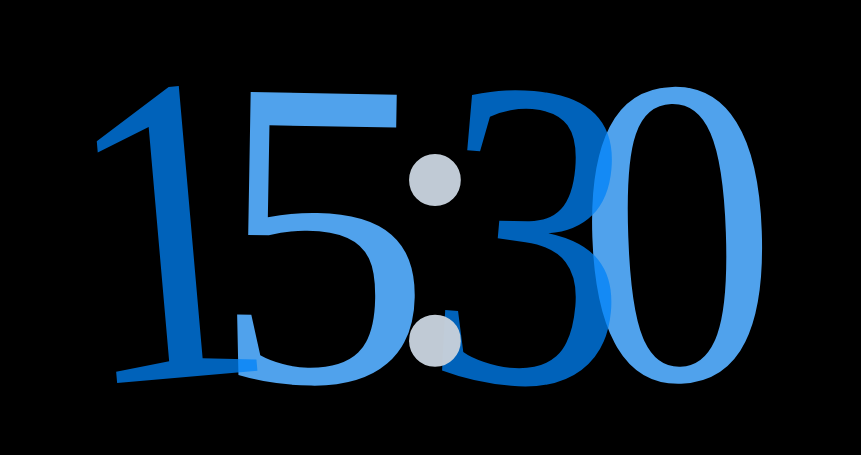
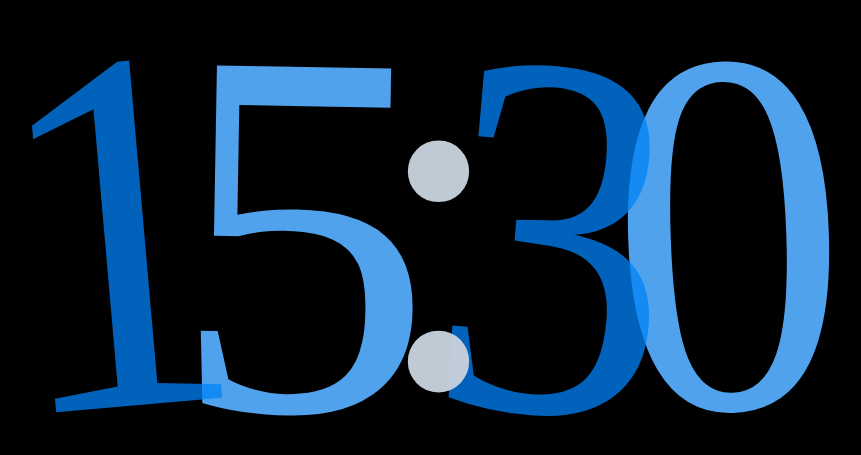
Before and after one commit to Fu-XDU/StandBy-Web, a Vue app: page / in a window 1280 px wide. Shown: the part 167-622 px from the top of the page, without its empty margins (217-1078 px from the left). Built offline with nearby package versions, Linux system fonts and the light colour scheme; the HTML template or start-up script is replaced by a standard one; a web font is replaced by a local one.

Commit message:
Use vw instead of vh

```diff
--- a/src/assets/main.css
+++ b/src/assets/main.css
@@ -2,3 +2,8 @@
     font-family: 'SF-Pro-Rounded-Black';
     src: url('/src/assets/fonts/SF-Pro-Rounded-Black.otf')
 }
+
+@font-face {
+    font-family: 'AFCamberwell-One-Regular';
+    src: url('/src/assets/fonts/AFCamberwell-One-Regular.otf')
+}
--- a/src/components/Float.vue
+++ b/src/components/Float.vue
@@ -43,13 +43,13 @@ function setColors(color1: string, color2: string, colonColor: string) {
 
 .font {
   font-family: 'SF-Pro-Rounded-Black', serif;
-  font-size: 50vh;
+  font-size: 37vw;
   display: flex;
   justify-content: center;
   align-items: center;
-  max-width: 100vh;
-  letter-spacing: -7vh;
-  padding-right: 7vh;
+  max-width: 100vw;
+  letter-spacing: -5vw;
+  padding-right: 5vw;
 }
 
 .digit-0 {
@@ -61,7 +61,7 @@ function setColors(color1: string, color2: string, colonColor: string) {
 
 .digit-1 {
   color: var(--color-2);
-  font-size: 55vh;
+  font-size: 41vw;
   transform: rotate(1deg);
   z-index: 2;
 }
@@ -69,7 +69,7 @@ function setColors(color1: string, color2: string, colonColor: string) {
 .colon {
   color: var(--color-colon);
   z-index: 2;
-  transform: translateY(-20px) scale(1.1);
+  transform: translateY(-3vh) scale(1.1);
   opacity: 0.98;
 }
 
```
